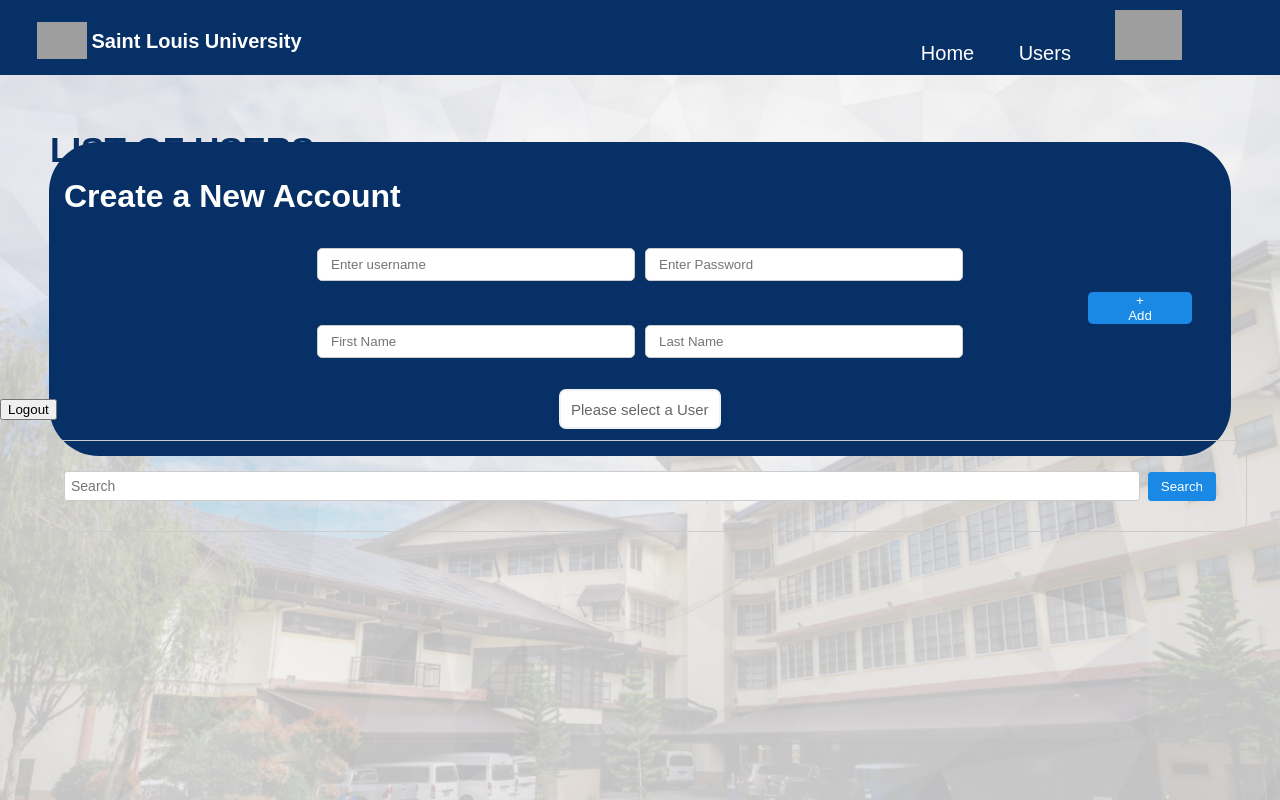
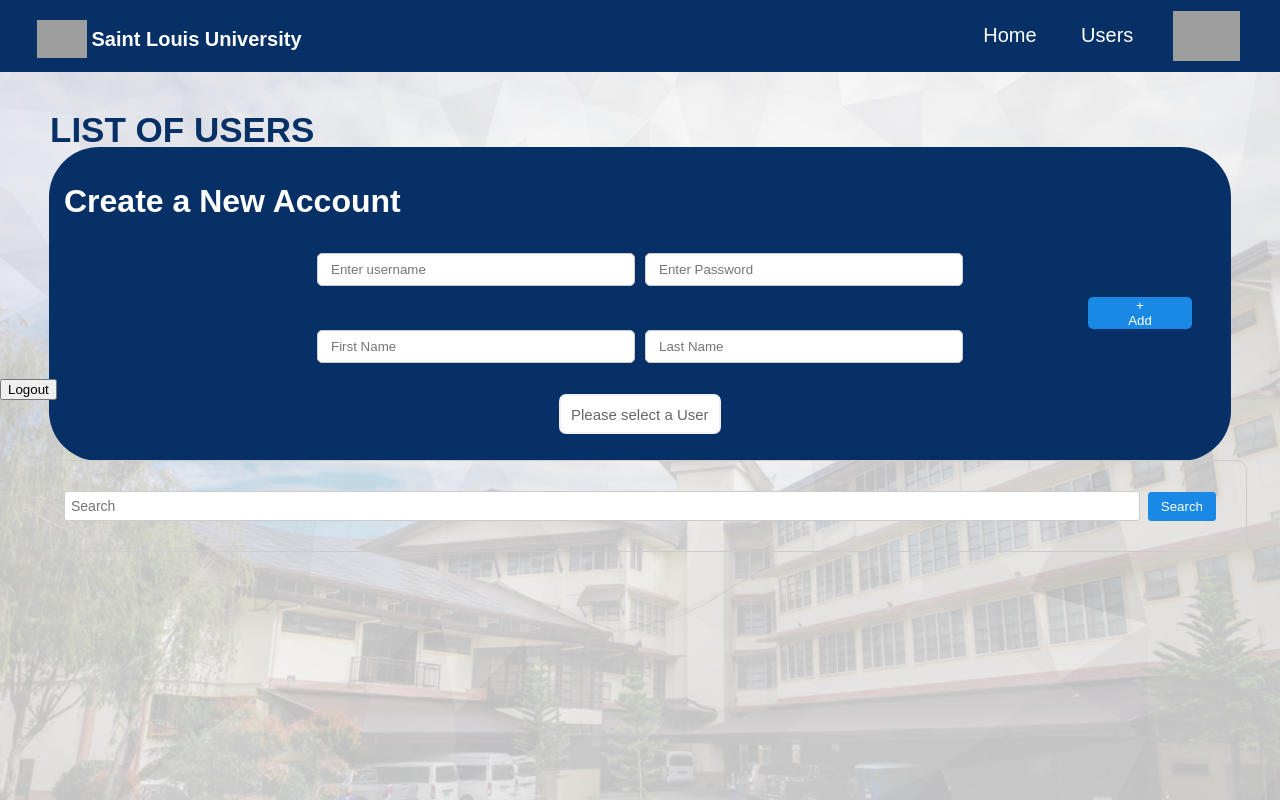
Before and after one commit to Lui-code-1wnl/Groot-Final-Activity, a PHP site: page /includes/listofusers.html in a window 1280 px wide. Run offline with PHP 8.4, Linux system fonts and the light colour scheme; grey boxes are pictures that could not be loaded.

Commit message:
admin side fixes
admin side fixes

```diff
--- a/admin/css_admin/listofusers.css
+++ b/admin/css_admin/listofusers.css
@@ -70,7 +70,7 @@ body{
     list-style: none;
     padding: 0;
     margin: 0;
-    padding-right: 3rem;
+    margin-left: auto;
 }
 #navigation li {
     display: inline;
@@ -86,6 +86,7 @@ body{
 #user-icon {
     width: auto;
     height: 50px;
+    margin-right: 30px;
 }
 
 .n-events h1 {
@@ -101,17 +102,12 @@ text-align: center;
     font-size: 35px;
     margin-left: 50px;
     margin-right: 50px;
-    margin-top: 130px;
+    margin-top: 110px;
     color: #073066;
 }
 
-#title-container{
-    margin-top: 100px;
-    text-align: left;
-}
-
 #search-box {
-    margin-top: 20px;
+    margin-top: 60px;
     padding: 30px;
     border: 1px solid #ccc;
     border-radius: 10px;
@@ -164,7 +160,7 @@ text-align: center;
     border-radius: 50px;
     color: white;
     width: 90%;
-
+    margin-top: 50px;
 }
 .form {
     display: flex;
@@ -206,10 +202,6 @@ text-align: center;
     margin-bottom: 30px;
 }
 
-#title-container {
-    margin-top: 90px;
-
-}
 #add-button {
     background-color: #1989E5;
     color: white;
--- a/admin/includes/listofusers.html
+++ b/admin/includes/listofusers.html
@@ -21,8 +21,8 @@
         <ul>
             <li><a href="#home">Home</a></li>
             <li><a href="#users">Users</a></li>
-            <li><img id="user-icon" src="../../assets/script/public/images/user-icon-white.png" alt="Logo"></li>
         </ul>
+           <img id="user-icon" src="../../assets/script/public/images/user-icon-white.png" alt="Logo">
     </div>
 </div>
 
--- a/admin/includes/update-page.html
+++ b/admin/includes/update-page.html
@@ -21,15 +21,15 @@
               <ul>
                   <li><a href="#home">Home</a></li>
                   <li><a href="#users">Users</a></li>
-                  <li><img id="user-icon" src="../../assets/script/public/images/user-icon-white.png" alt="Logo"></li>
               </ul>
+                <img id="user-icon" src="../../assets/script/public/images/user-icon-white.png" alt="Logo">
             </div>
           </div>
 
         <div id = "input-section">
             <form action='../update.php' method="post">
 
-                <h1>Update User</h1>
+                <h1><pre>Update User</pre></h1>
 
                 <div class = "input-container">
                     <label for = "username">Username</label>
```
Also changed, not shown: admin/css_admin/update-page.css (+4 -5 lines).
